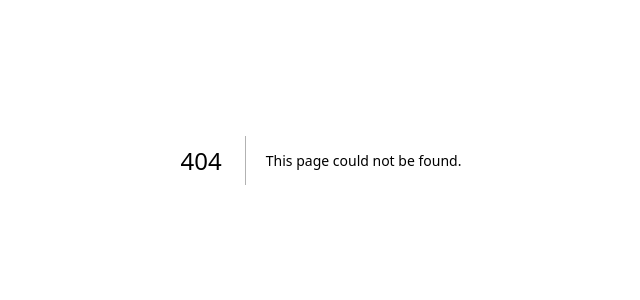
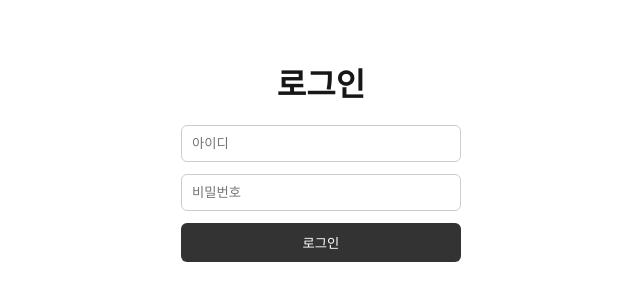
Before and after one commit to tuy112/jay-record-room, a Next.js app: page /login in a window 1280 px wide. Before the commit this address had no page. Shown: the part 240-540 px from the top of the page, without its empty margins (319-959 px from the left). Built offline with nearby package versions, Linux system fonts and the light colour scheme.

Commit message:
feat : 로그인 페이지 추가 (+로그아웃기능)

```diff
--- a/src/app/layout.tsx
+++ b/src/app/layout.tsx
@@ -1,29 +1,19 @@
 import type { Metadata } from "next";
-import { Geist, Geist_Mono } from "next/font/google";
 import "./globals.css";
-
-const geistSans = Geist({
-  variable: "--font-geist-sans",
-  subsets: ["latin"],
-});
-
-const geistMono = Geist_Mono({
-  variable: "--font-geist-mono",
-  subsets: ["latin"],
-});
 
 export const metadata: Metadata = {
   title: "Jay's Record Room",
   description: "account and exercise record",
 };
 
-export default function RootLayout({
+export default async function RootLayout({
   children,
 }: Readonly<{
   children: React.ReactNode;
 }>) {
+
   return (
-    <html lang="en" className={`${geistSans.variable} ${geistMono.variable}`}>
+    <html lang="ko">
       <body>{children}</body>
     </html>
   );
--- /dev/null
+++ b/src/app/login/actions.ts
@@ -0,0 +1,34 @@
+"use server";
+
+import { cookies } from "next/headers";
+import { redirect } from "next/navigation";
+
+const ID = "admin";
+const PW = "admin1473";
+
+const AUTH_COOKIE = "jstory_auth";
+const AUTH_VALUE = "ok";
+
+export async function login(formData: FormData) {
+  const id = formData.get("id");
+  const pw = formData.get("pw");
+
+  if (id !== ID || pw !== PW) {
+    redirect("/login");
+  }
+
+
+  const cookieStore = await cookies();
+  cookieStore.set(AUTH_COOKIE, AUTH_VALUE, {
+    httpOnly: true,
+    path: "/",
+  });
+
+  redirect("/");
+}
+
+export async function logout() {
+  const cookieStore = await cookies();
+  cookieStore.delete("jstory_auth");
+  redirect("/login");
+}
--- /dev/null
+++ b/src/app/login/page.tsx
@@ -0,0 +1,15 @@
+import { login } from "./actions";
+import styles from "./style.module.css";
+
+export default function LoginPage() {
+  return (
+    <div className={styles.container}>
+      <form action={login} className={styles.form}>
+        <h1 className={styles.title}>로그인</h1>
+        <input name="id" type="text" placeholder="아이디" className={styles.input} />
+        <input name="pw" type="password" placeholder="비밀번호" className={styles.input} />
+        <button type="submit" className={styles.button}>로그인</button>
+      </form>
+    </div>
+  );
+}
--- /dev/null
+++ b/src/app/login/style.module.css
@@ -0,0 +1,33 @@
+.container {
+    display: flex;
+    align-items: center;
+    justify-content: center;
+    min-height: 100vh;
+}
+
+.form {
+    display: flex;
+    flex-direction: column;
+    gap: 12px;
+    width: 280px;
+}
+
+.title {
+    text-align: center;
+    margin-bottom: 8px;
+}
+
+.input {
+    padding: 10px;
+    border: 1px solid #ccc;
+    border-radius: 6px;
+}
+
+.button {
+    padding: 10px;
+    border: none;
+    border-radius: 6px;
+    background: #333;
+    color: #fff;
+    cursor: pointer;
+}
```
Also changed, not shown: src/component/Header/Header.module.css (+20 -0 lines), src/component/Header/Header.tsx (+10 -0 lines), src/proxy.ts (added, +16 -0 lines).
